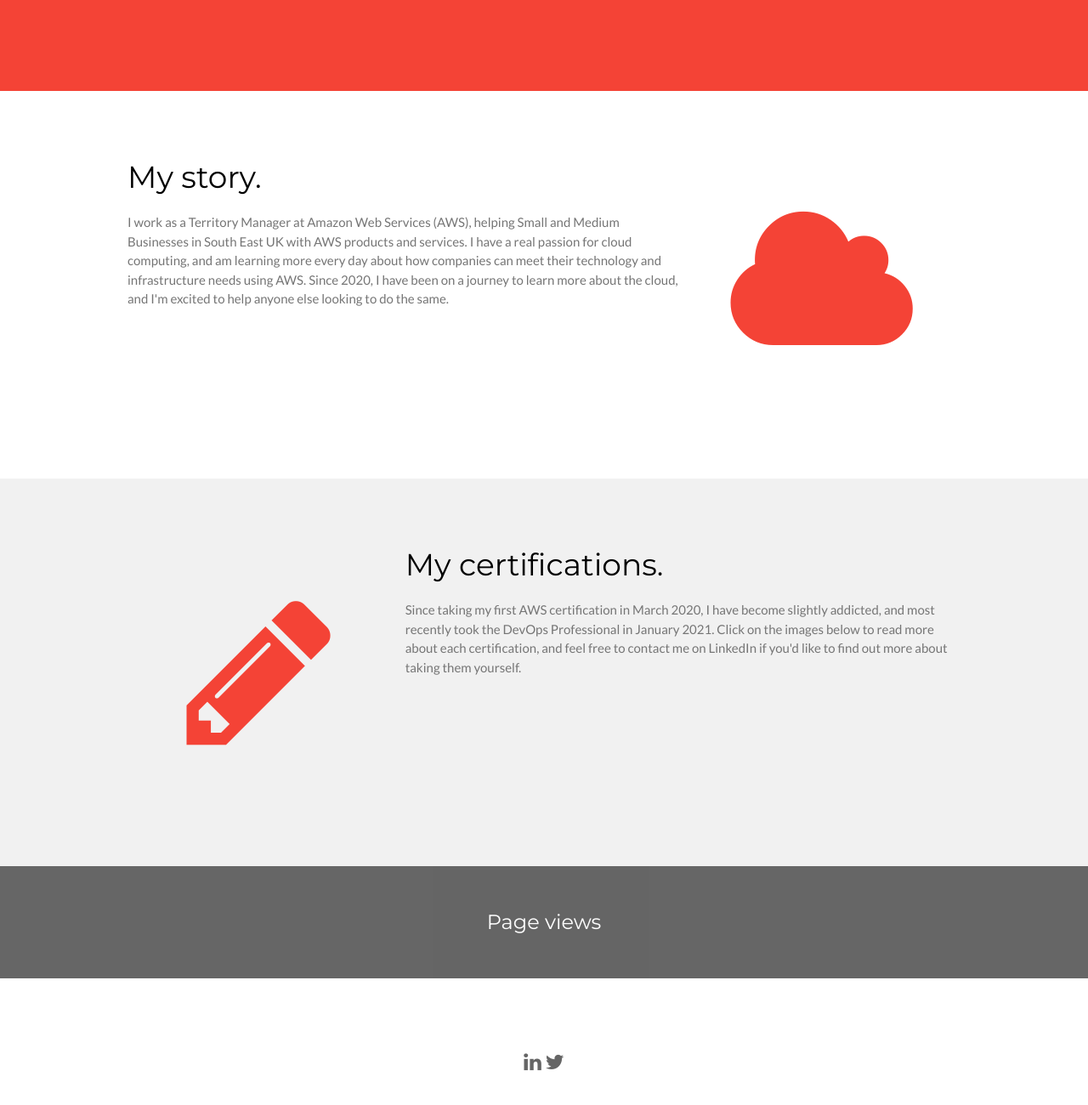
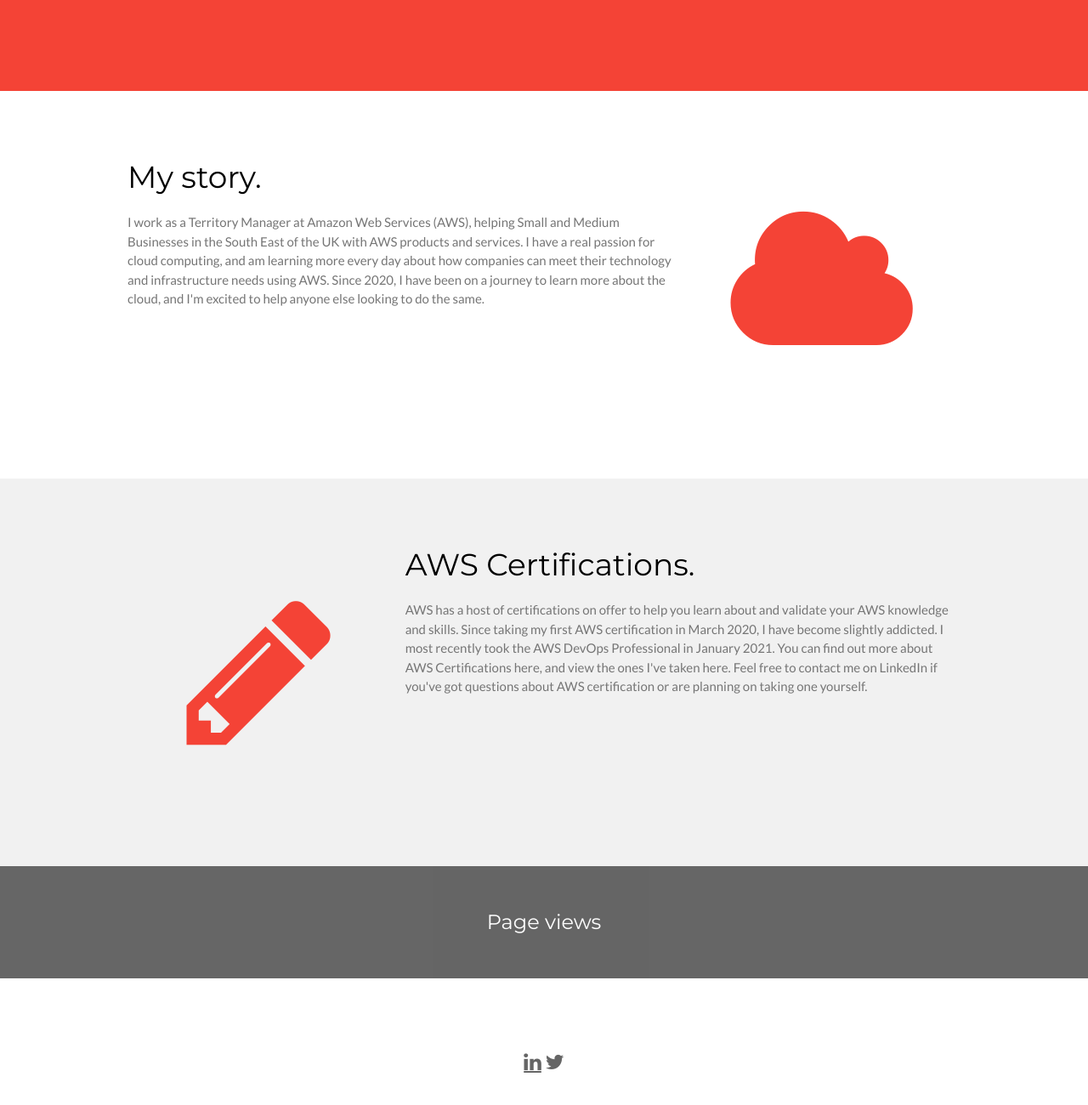
Before and after one commit to fhoskyns/cloudresume_frontend, a plain HTML site: page index.html in a window 1280 px wide. Shown: the part 344-1644 px from the top of the page at 85% size. Drawn offline with nearby package versions, Linux system fonts and the light colour scheme; no server answers.

Commit message:
Updated index.html

```diff
--- a/index.html
+++ b/index.html
@@ -20,7 +20,7 @@
     <a class="w3-bar-item w3-button w3-hide-medium w3-hide-large w3-right w3-padding-large w3-hover-white w3-large w3-red" href="javascript:void(0);" onclick="myFunction()" title="Toggle Navigation Menu"><i class="fa fa-bars"></i></a>
     <a href="https://www.fredhoskyns.com" class="w3-bar-item w3-button w3-hide-small w3-padding-large w3-hover-black">Home</a>
     <a href="#" class="w3-bar-item w3-button w3-hide-small w3-padding-large w3-hover-black">Blog</a>
-    <a href="https://www.youracclaim.com/users/fred-hoskyns" class="w3-bar-item w3-button w3-hide-small w3-padding-large w3-hover-black">Certifications</a>
+    <a href="https://www.youracclaim.com/users/fred-hoskyns" target="_blank" class="w3-bar-item w3-button w3-hide-small w3-padding-large w3-hover-black">Certifications</a>
   </div>
 
   <!-- Navbar on small screens -->
@@ -43,7 +43,7 @@
     <div class="w3-twothird">
       <h1>My story.</h1>
 
-      <p class="w3-text-grey">I work as a Territory Manager at Amazon Web Services (AWS), helping Small and Medium Businesses in South East UK with AWS products and services. I have a real passion for cloud computing, and am learning more every day about how companies can meet their technology and infrastructure needs using AWS. Since 2020, I have been on a journey to learn more about the cloud, and I'm excited to help anyone else looking to do the same.</p>
+      <p class="w3-text-grey">I work as a Territory Manager at Amazon Web Services (AWS), helping Small and Medium Businesses in the South East of the UK with AWS products and services. I have a real passion for cloud computing, and am learning more every day about how companies can meet their technology and infrastructure needs using AWS. Since 2020, I have been on a journey to learn more about the cloud, and I'm excited to help anyone else looking to do the same.</p>
     </div>
 
     <div class="w3-third w3-center">
@@ -60,9 +60,9 @@
     </div>
 
     <div class="w3-twothird">
-      <h1>My certifications.</h1>
+      <h1>AWS Certifications.</h1>
 
-      <p class="w3-text-grey">Since taking my first AWS certification in March 2020, I have become slightly addicted, and most recently took the DevOps Professional in January 2021. Click on the images below to read more about each certification, and feel free to contact me on LinkedIn if you'd like to find out more about taking them yourself.</p>
+      <p class="w3-text-grey">AWS has a host of certifications on offer to help you learn about and validate your AWS knowledge and skills. Since taking my first AWS certification in March 2020, I have become slightly addicted. I most recently took the AWS DevOps Professional in January 2021. You can find out more about AWS Certifications here, and view the ones I've taken here. Feel free to contact me on LinkedIn if you've got questions about AWS certification or are planning on taking one yourself.</p>
     </div>
   </div>
 </div>
@@ -75,7 +75,8 @@
 <!-- Footer -->
 <footer class="w3-container w3-padding-64 w3-center w3-opacity">
   <div class="w3-xlarge w3-padding-16">
-        <i class="fa fa-linkedin w3-hover-opacity"></i>
+        <a href="https://uk.linkedin.com/in/fhoskyns" target="_blank"
+class="fa fa-linkedin w3-hover-opacity"></a>
     <i class="fa fa-twitter w3-hover-opacity"></i>
  </div>
 </footer>
```
